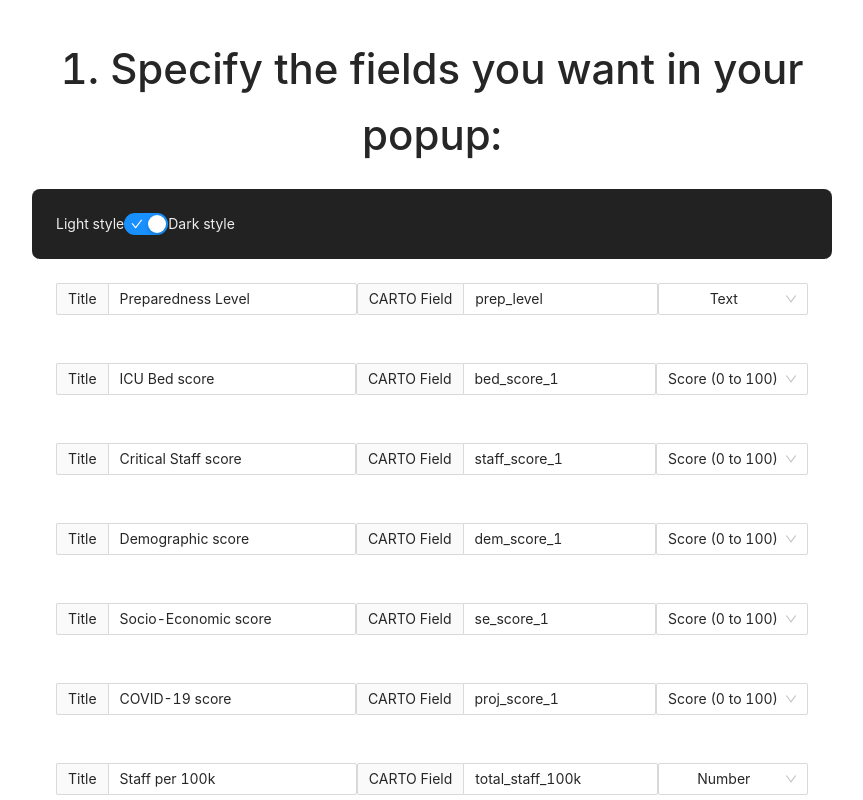
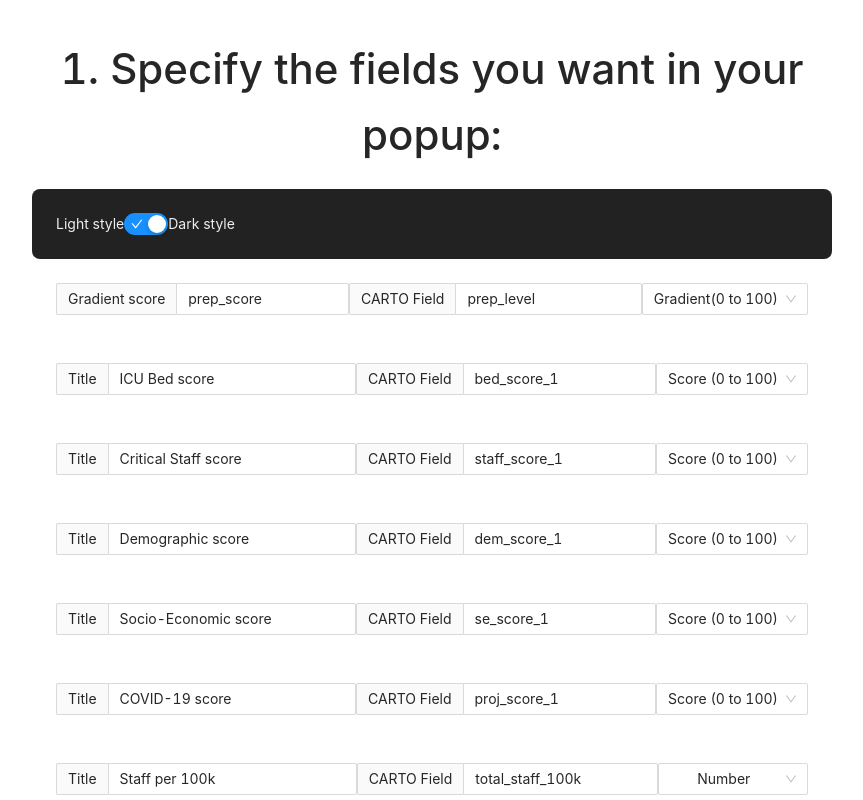
Before and after one commit to ruralinnovation/popoup-html-generator, a React (Create React App) app: page / in a window 1280 px wide. Shown: the top 800 px of the page, without its empty margins (208-1071 px from the left). Built offline with nearby package versions, Linux system fonts and the light colour scheme.

Commit message:
Add basic linear gradient type to match map chloropleth

```diff
--- a/src/FieldInputRow.js
+++ b/src/FieldInputRow.js
@@ -4,12 +4,13 @@ import {FIELD_TYPES} from "./constants";
 
 
 export const FieldInputRow = ({fieldInputValue, onChange}) => {
+	const isGradient = fieldInputValue.fieldType === FIELD_TYPES.gradientOutOf100
 	return (
 		<div className="field-input-container" style={{display: 'flex', padding: 24}}>
 			<Input
 				style={{flex: 2}}
-				addonBefore="Title"
-				placeholer={"eg The State Population in 2018"}
+				addonBefore={isGradient ? 'Gradient score' : 'Title'}
+				placeholer={isGradient ? "eg The State Population in 2018" : "eg prep_score_1"}
 				value={fieldInputValue.fieldDisplayName}
 				onChange={({target}) => onChange({...fieldInputValue, fieldDisplayName: target.value})}
 			/>
--- a/src/constants.js
+++ b/src/constants.js
@@ -1,14 +1,15 @@
 export const FIELD_TYPES = {
 	scoreOutOf100: 'Score (0 to 100)',
+	gradientOutOf100: 'Gradient(0 to 100)',
 	number: 'Number',
 	text: 'Text'
 }
 
 export const DEFAULT_INPUT_VALUES = [
 	{
-		fieldType: FIELD_TYPES.text,
+		fieldType: FIELD_TYPES.gradientOutOf100,
 		fieldName: 'prep_level',
-		fieldDisplayName: 'Preparedness Level',
+		fieldDisplayName: 'prep_score',
 	},
 
 	{
--- a/src/htmlGenerators.js
+++ b/src/htmlGenerators.js
@@ -18,9 +18,9 @@ const fieldValueStyle = isText => isText ? 'font-size: 1.5em' : `
 
 const barContainerStyle = () => `
         width: 100%;
-        height: 12px;
+        height: 8px;
         border-radius: 4px;
-        background-color: rgba(10,10,10,0.1);
+        background-color: rgba(10,10,10,0.6);
       `
 
 const barStyle = (fieldName) => `
@@ -47,18 +47,46 @@ const scoreBar = fieldName => `
       </div>
 `
 
+const generateGradientField = (gradientFieldName) => {
+	return `
+		<div class='bar-container' style="
+                                  height: 12px;
+                                  border-radius: 4px;
+                                  position: relative;
+                                  background: linear-gradient(90deg , #cf597e , #e88471 , #eeb479 , #e9e29c , #9ccb86 , #39b185 , #009392);
+                                  ">
+    	<div style="-webkit-transform: translateX(-12px)">
+  			<div class='bar' style="
+					border-radius: 0px;
+					height: 0px;
+					width: 0px;
+					position: absolute;
+					left: {{${gradientFieldName}}}%;
+					top: -8px;
+					border-left: 12px solid transparent;
+					border-right: 12px solid transparent;
+					border-top: 16px solid white;
+					"/>
+    	</div>
+	</div>
+
+	`
+}
+
+
 const generateNumericField = (numericFieldsAccumulator, {fieldName, fieldDisplayName, fieldType}) => {
-	if (!fieldName || !fieldDisplayName || !fieldType) return numericFieldsAccumulator
+	if (!fieldName || !fieldType) return numericFieldsAccumulator
 
 	const isScore = fieldType === FIELD_TYPES.scoreOutOf100
 	const isText = fieldType === FIELD_TYPES.text
+	const isGradient = fieldType === FIELD_TYPES.gradientOutOf100
 	return numericFieldsAccumulator + `
     <li class="CDB-infowindow-listItem" style="min-height: 70px;">
     	<div style="${fieldWrapperStyle(isText)}">
-				<div class="CDB-infowindow-subtitle" style="${fieldDisplayNameStyle(isText)}">${fieldDisplayName}</div>
-				<div class="CDB-infowindow-title" style="${fieldValueStyle(isText)}">{{${fieldName}}}</div>
+				<div class="CDB-infowindow-subtitle" style="${fieldDisplayNameStyle(isText, isGradient)}">${isGradient ? `{{${fieldName}}}` : fieldDisplayName}</div>
+				<div class="CDB-infowindow-title" style="${fieldValueStyle(isText)}">{{${isGradient ? fieldDisplayName : fieldName}}}</div>
       </div>
-      ${isScore ? scoreBar(fieldName) : ''}
+      ${isScore ? scoreBar(fieldName) : (isGradient ? generateGradientField(fieldDisplayName) : '')}
     </li>
   `
 }
```
